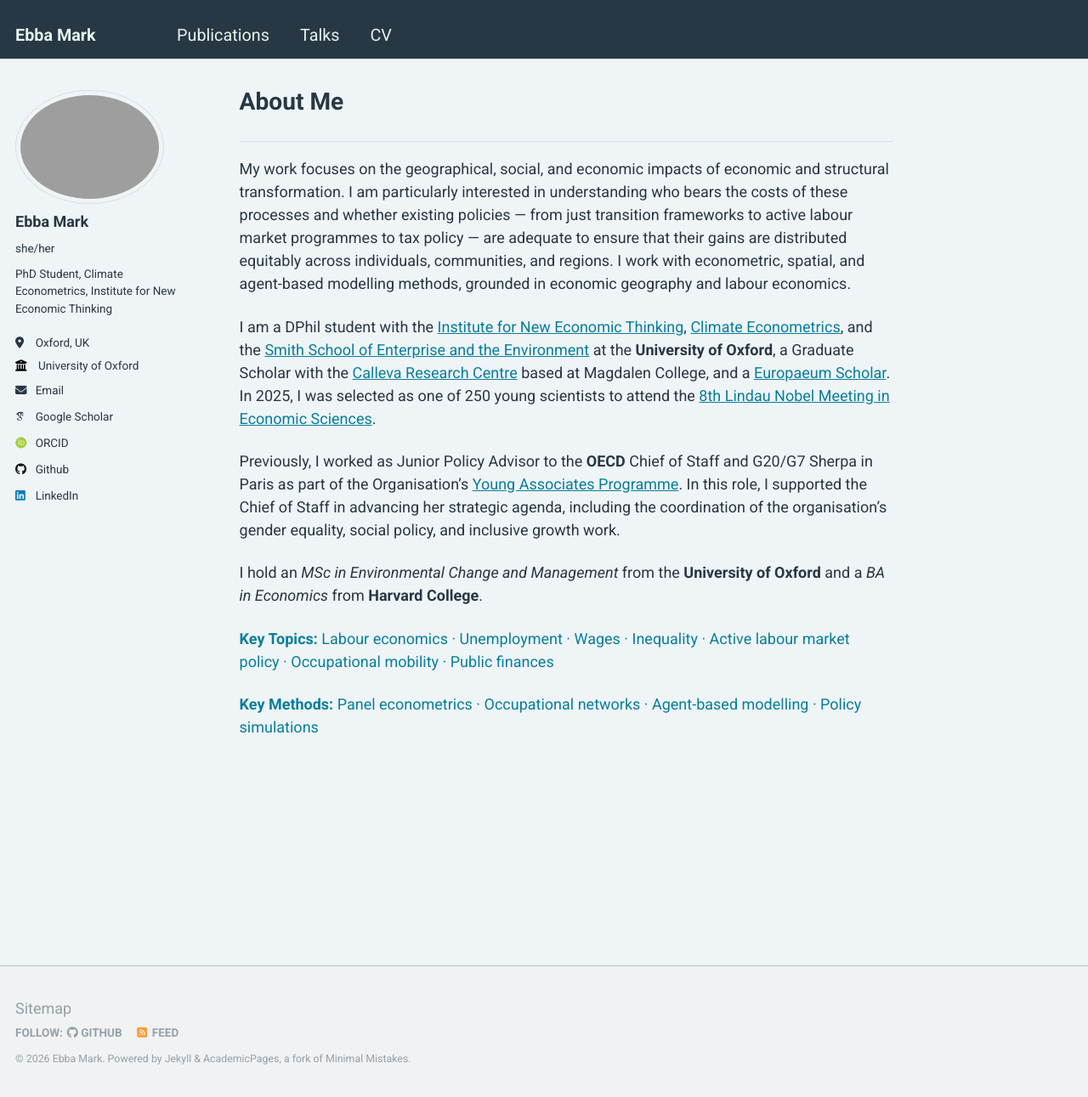
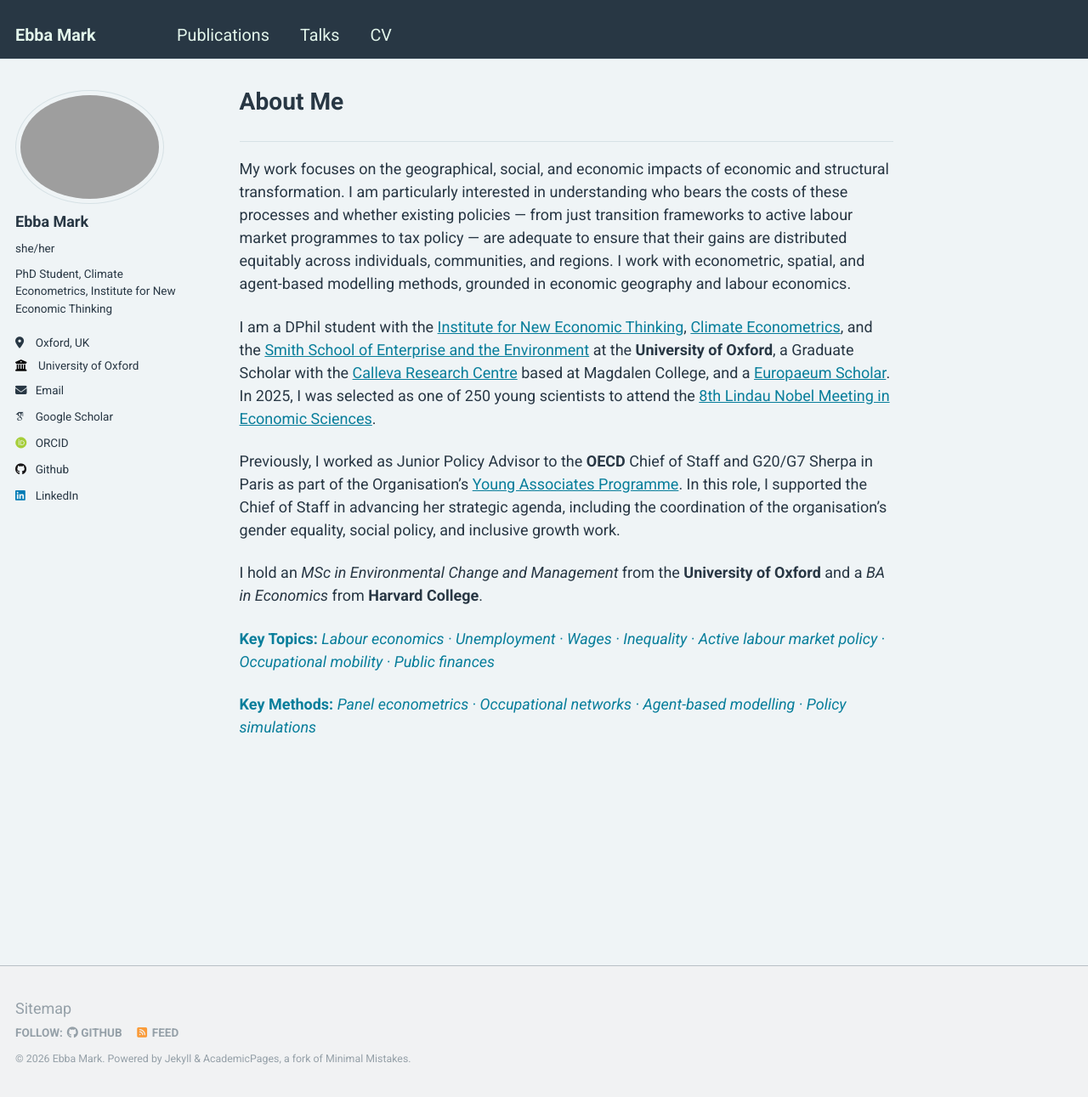
Before and after one commit to ebbam/ebba_website, a Jekyll site: the page built from _pages/about.md, in a window 1280 px wide and 1291 px high. Shown: the whole window at 85% size. Built offline with Jekyll 4.4.1, drawn with Linux system fonts in a browser that asks for light colours; some web fonts are replaced.

Commit message:
keyword color

```diff
--- a/_pages/about.md
+++ b/_pages/about.md
@@ -17,8 +17,8 @@ Previously, I worked as Junior Policy Advisor to the **OECD** Chief of Staff and
 
 I hold an *MSc in Environmental Change and Management* from the **University of Oxford** and a *BA in Economics* from **Harvard College**.
 
-**Key Topics:** Labour economics · Unemployment · Wages · Inequality · Active labour market policy · Occupational mobility · Public finances
+**Key Topics:** *Labour economics · Unemployment · Wages · Inequality · Active labour market policy · Occupational mobility · Public finances*
 {:.about__keywords}
 
-**Key Methods:** Panel econometrics · Occupational networks · Agent-based modelling · Policy simulations
+**Key Methods:** *Panel econometrics · Occupational networks · Agent-based modelling · Policy simulations*
 {:.about__keywords}
--- a/_sass/_page.scss
+++ b/_sass/_page.scss
@@ -107,7 +107,7 @@
   }
 }
 
-.about__keywords {
+.page__content p.about__keywords {
   color: $info-color;
 }
 
```
